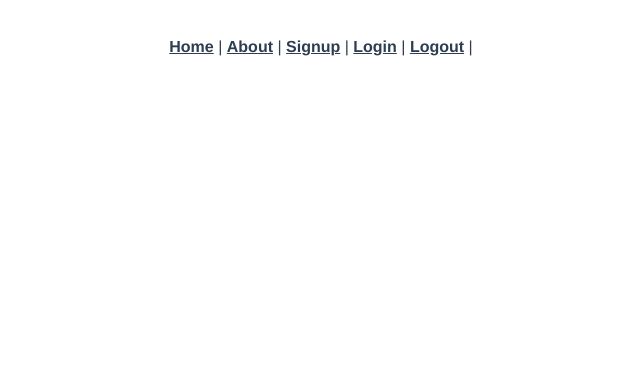
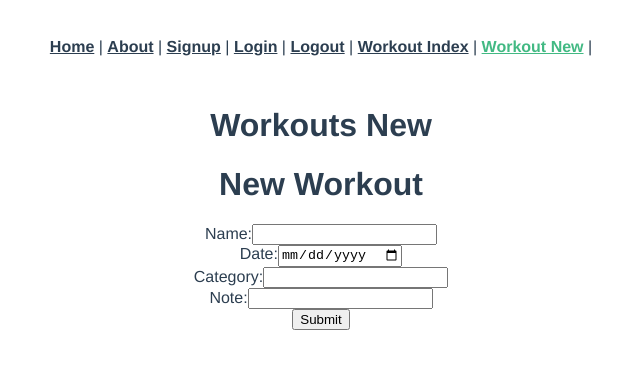
Before and after one commit to eddielee26/capstone_vue_app, a Vue app: page /workouts/new in a window 1280 px wide. Shown: the top 368 px of the page, without its empty margins (319-959 px from the left). Built offline with nearby package versions, Linux system fonts and the light colour scheme; the HTML template or start-up script is replaced by a standard one.

Commit message:
adds new and show pages to workouts folder

```diff
--- a/src/App.vue
+++ b/src/App.vue
@@ -6,6 +6,8 @@
       <router-link to="/signup">Signup</router-link> |
       <router-link to="/login">Login</router-link> |
       <router-link to="/logout">Logout</router-link> |
+      <router-link to="/workouts">Workout Index</router-link> |
+      <router-link to="/workouts/new">Workout New</router-link> |
 
     </div>
     <router-view/>
--- a/src/router/index.js
+++ b/src/router/index.js
@@ -5,6 +5,8 @@ import Signup from "../views/users/Signup.vue";
 import Login from "../views/users/Login.vue";
 import Logout from "../views/users/Logout.vue";
 import WorkoutsIndex from "../views/workouts/Index.vue";
+import WorkoutsNew from "../views/workouts/New.vue";
+import WorkoutsShow from "../views/workouts/Show.vue";
 
 Vue.use(VueRouter);
 
@@ -38,10 +40,20 @@ const routes = [
     component: Logout
   },
   {
-    path: "/workouts/index",
+    path: "/workouts",
     name: "workouts-index",
     component: WorkoutsIndex
   },
+  {
+    path: "/workouts/new",
+    name: "workouts-new",
+    component: WorkoutsNew
+  },
+  {
+    path: "/workouts/:id",
+    name: "workouts-show",
+    component: WorkoutsShow
+  }
 
 ];
 
--- a/src/views/workouts/Index.vue
+++ b/src/views/workouts/Index.vue
@@ -2,7 +2,12 @@
   <div class="workouts-index">
     <h1>Workouts Index</h1>
     <div v-for="workout in workouts">
-      <h2>Name: {{ workout.name }}</h2>
+
+      <router-link v-bind:to="`/workouts/${workout.id}`">
+        <h2>Name: {{ workout.name }}</h2>
+      </router-link>
+
+      <p>Date: {{ workout.date }}</p>
       <p>Category: {{ workout.category }}</p>
       <p>Note: {{ workout.note }}</p>
     </div>
@@ -20,6 +25,7 @@ export default {
   created: function() {
     axios.get("/api/workouts").then(response => {
       this.workouts = response.data;
+      console.log(this.workouts);
     });
   },
   methods: {}
--- /dev/null
+++ b/src/views/workouts/New.vue
@@ -0,0 +1,65 @@
+<template>
+  <div class="workouts-new">
+    <h1>Workouts New</h1>
+
+    <form v-on:submit.prevent="submit()">
+      <h1>New Workout</h1>
+      <ul>
+        <li class="text-danger" v-for="error in errors">{{ error }}</li>
+      </ul>
+      <div class="form-group">
+        <label>Name:</label>
+        <input type="text" class="form-control" v-model="name">
+      </div>
+      <div class="form-group">
+        <label>Date:</label>
+        <input type="date" class="form-control" v-model="date">
+      </div>
+      <div class="form-group">
+        <label>Category:</label>
+        <input type="text" class="form-control" v-model="category">
+      </div>
+      <div class="form-group">
+        <label>Note:</label>
+        <input type="text" class="form-control" v-model="note">
+      </div>
+      <input type="submit" class="btn btn-primary" value="Submit">
+    </form>
+
+  </div>
+</template>
+
+<script>
+import axios from "axios";
+export default {
+  data: function() {
+    return {
+      name: "",
+      date: "",
+      category: "",
+      note: "",
+      errors: [],
+    };
+  },
+  created: function() {
+  },
+  methods: {
+    submit: function() {
+      var params = {
+        name: this.name,
+        date: this.date,
+        category: this.category,
+        note: this.note,
+      };
+      axios
+        .post("/api/workouts", params)
+        .then(response => {
+          this.$router.push("/workouts");
+        })
+        .catch(error => {
+          this.errors = error.response.data.errors;
+        });
+    },
+  }
+};
+</script>
--- /dev/null
+++ b/src/views/workouts/Show.vue
@@ -0,0 +1,29 @@
+<template>
+  <div class="workouts-show">
+    <h1>Workout Show</h1>
+
+    <h2>{{ workout.name }}</h2>
+    <p>Date: {{ workout.date }}</p>
+    <p>Category: {{ workout.category }}</p>
+    <p>Note: {{ workout.note }}</p>
+
+  </div>
+</template>
+
+<script>
+import axios from "axios";
+export default {
+  data: function() {
+    return {
+      workout: {},
+    };
+  },
+  created: function() {
+    axios.get("/api/workouts/" + this.$route.params.id).then(response => {
+      this.workout = response.data;
+      console.log(this.workout);
+    });
+  },
+  methods: {}
+};
+</script>
```
